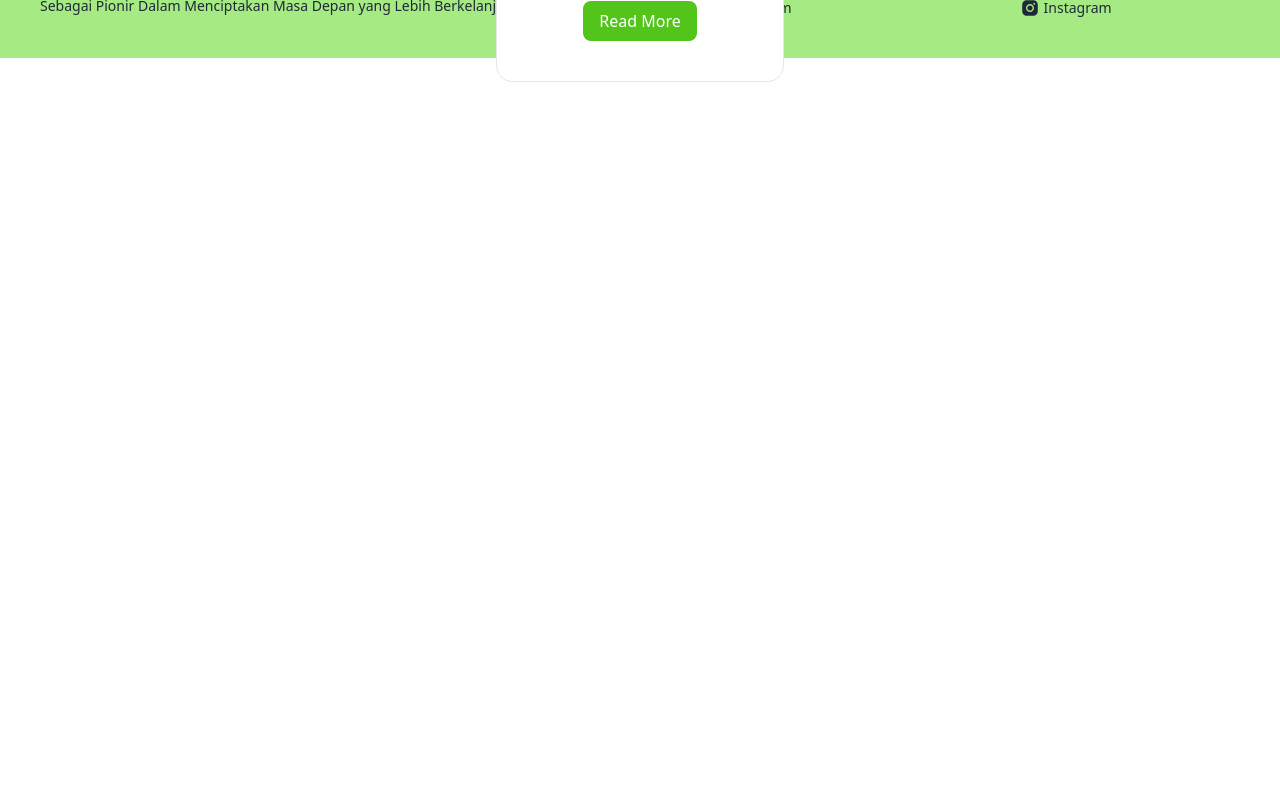
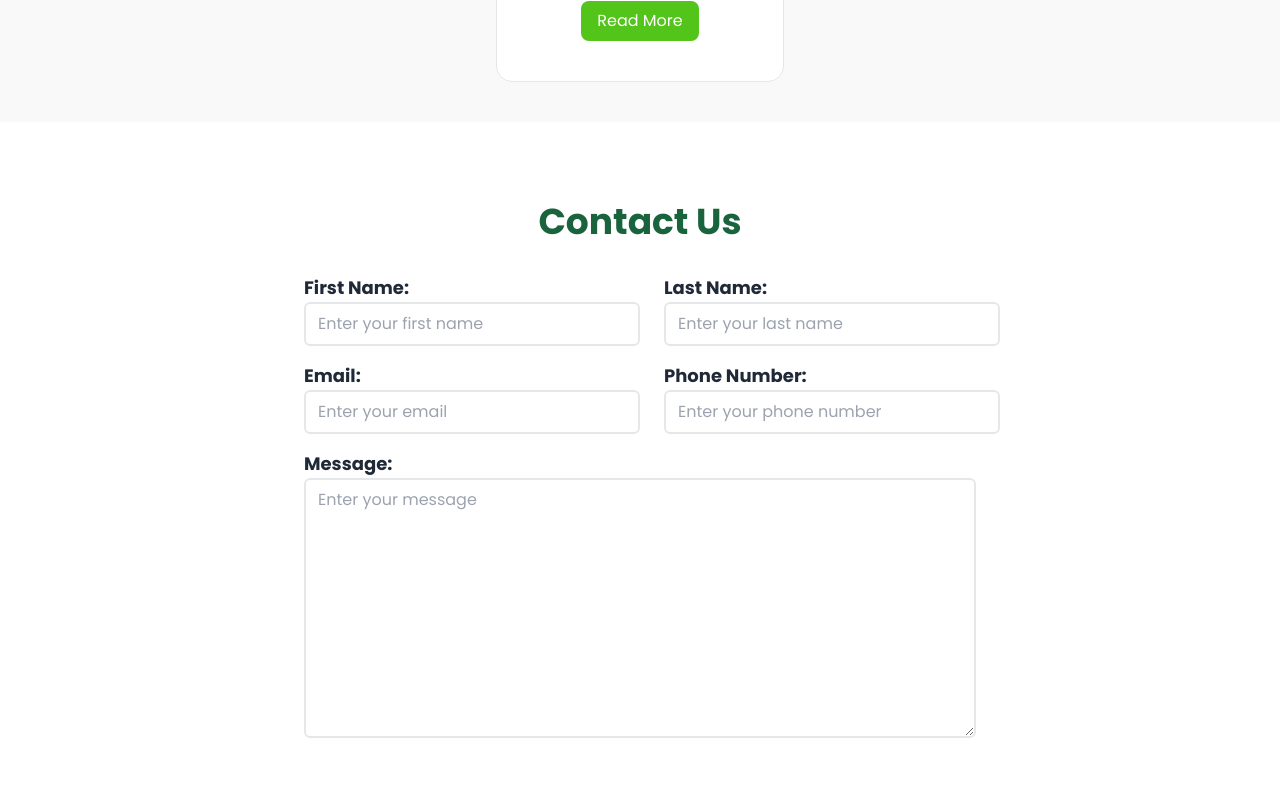
Before and after one commit to FS-16/greenwaste-react, a React (Vite) app: page / in a window 1280 px wide. Shown: the part 2660-3460 px from the top of the page. Before the commit the page ends 2742 px from the top, so only its background shows below. Built offline with nearby package versions, Linux system fonts and the light colour scheme.

Commit message:
add(homePage, contactUs): create section contact us & update font

```diff
--- a/index.html
+++ b/index.html
@@ -3,6 +3,7 @@
   <head>
     <meta charset="UTF-8" />
     <link rel="icon" type="image/svg+xml" href="/icon.svg" />
+    <link href="https://fonts.googleapis.com/css2?family=Poppins:wght@400;500;600;700&display=swap" rel="stylesheet">
     <meta name="viewport" content="width=device-width, initial-scale=1.0" />
     <title>GreenWaste</title>
   </head>
--- a/src/index.css
+++ b/src/index.css
@@ -1,6 +1,10 @@
 @tailwind base;
 @tailwind components;
 @tailwind utilities;
+
+body {
+  font-family: 'Poppins', sans-serif;
+}
 
 /* @layer base {
   :root {
--- a/src/pages/Home.jsx
+++ b/src/pages/Home.jsx
@@ -37,7 +37,7 @@ function Home() {
           <img className='rounded-2xl shadow-xl shadow-black/50' src='/img/home/tentang-kami.jpg' alt='foto' />
         </div>
       </section>
-      <section className='w-full h-screen pt-10 bg-gray-light'>
+      <section className='w-full py-10 bg-gray-light'>
         <h1 className='text-center text-4xl font-bold text-green-dark'>Kenapa Memilih GreenWaste?</h1>
         <div className="flex justify-center items-center">
         <div className='mt-14 grid grid-cols-3 gap-5 justify-items-center'>
@@ -127,6 +127,33 @@ function Home() {
         </div>
         </div>
       </section>
+      <section className='h-screen max-w-2xl mx-auto py-20'>
+        <h1 className='text-center text-4xl font-bold text-green-dark'>Contact Us</h1>
+        <form className='mt-8 flex flex-col gap-4 justify-center items-center'>
+          <div className="flex gap-x-6 w-full max-w-full">
+            <div className="form-group flex flex-col w-1/2">
+              <label htmlFor="firstname" className='font-bold text-lg'>First Name:</label>
+              <input type="text" id='firstname' className='px-3 py-2 border-gray-color border-2 rounded-md' placeholder='Enter your first name' />
+            </div>
+            <div className="form-group flex flex-col w-1/2">
+              <label htmlFor="lastname" className='font-bold text-lg'>Last Name:</label>
+              <input type="text" id='lastname' className='px-3 py-2 border-gray-color border-2 rounded-md' placeholder='Enter your last name' />            </div>
+          </div>
+          <div className="flex gap-x-6 w-full max-w-full">
+            <div className="form-group flex flex-col w-1/2">
+              <label htmlFor="email" className='font-bold text-lg'>Email:</label>
+              <input type="text" id='email' className='px-3 py-2 border-gray-color border-2 rounded-md' placeholder='Enter your email' />
+            </div>
+            <div className="form-group flex flex-col w-1/2">
+              <label htmlFor="phoneNumber" className='font-bold text-lg'>Phone Number:</label>
+              <input type="text" id='phoneNumber' className='px-3 py-2 border-gray-color border-2 rounded-md' placeholder='Enter your phone number' />            </div>
+          </div>
+          <div className="form-group w-full flex flex-col">
+              <label htmlFor="message" className='font-bold text-lg'>Message:</label>
+              <textarea name="" id="" cols="30" rows="10" placeholder='Enter your message' className='px-3 py-2 border-gray-color border-2 rounded-md'></textarea>
+            </div>
+        </form>
+      </section>
     </>
   );
 }
--- a/tailwind.config.js
+++ b/tailwind.config.js
@@ -10,7 +10,8 @@ export default {
         'green-button': '#28a745',
         'green-dark': '#1a643d',
         'green-light': "#52c41a",
-        'gray-light': '#f9f9f9'
+        'gray-light': '#f9f9f9',
+        'border-color': '#dee2e6'
       },
       borderWidth: {
         'default': '1px'
```
